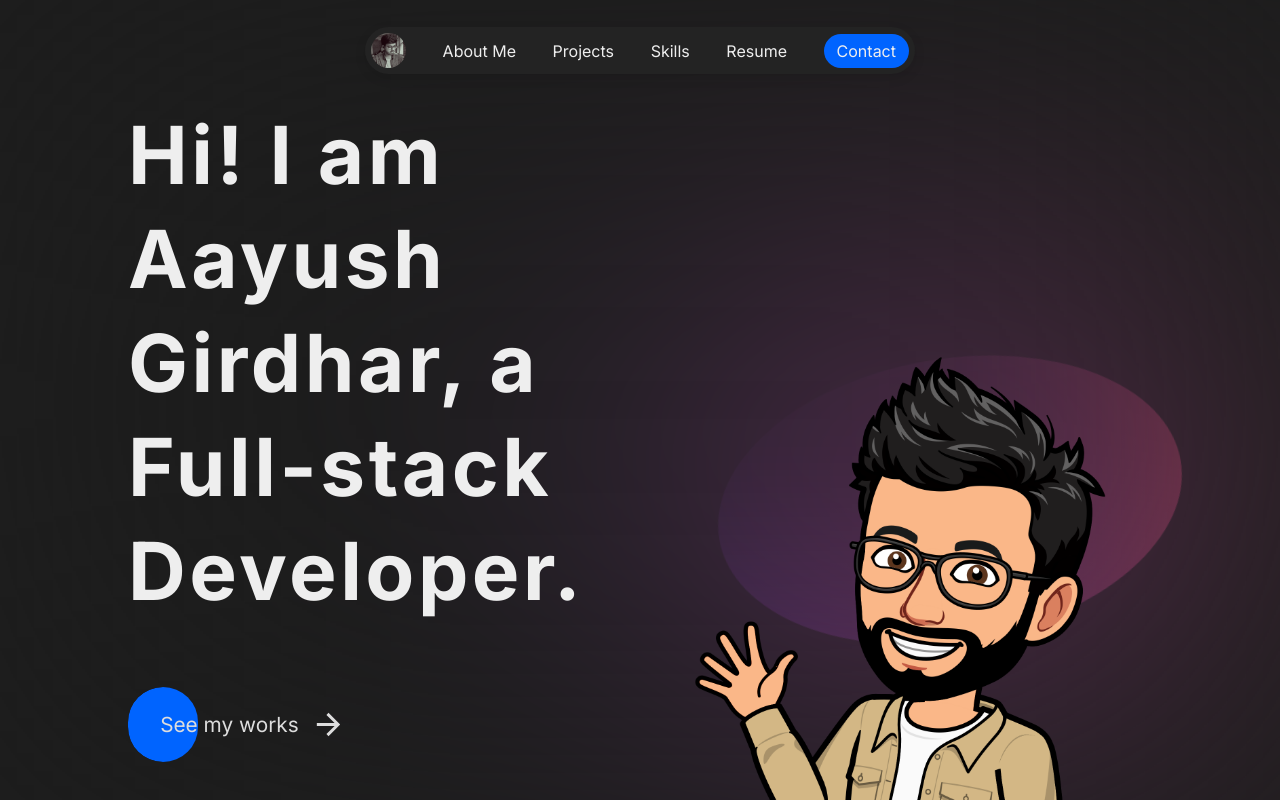
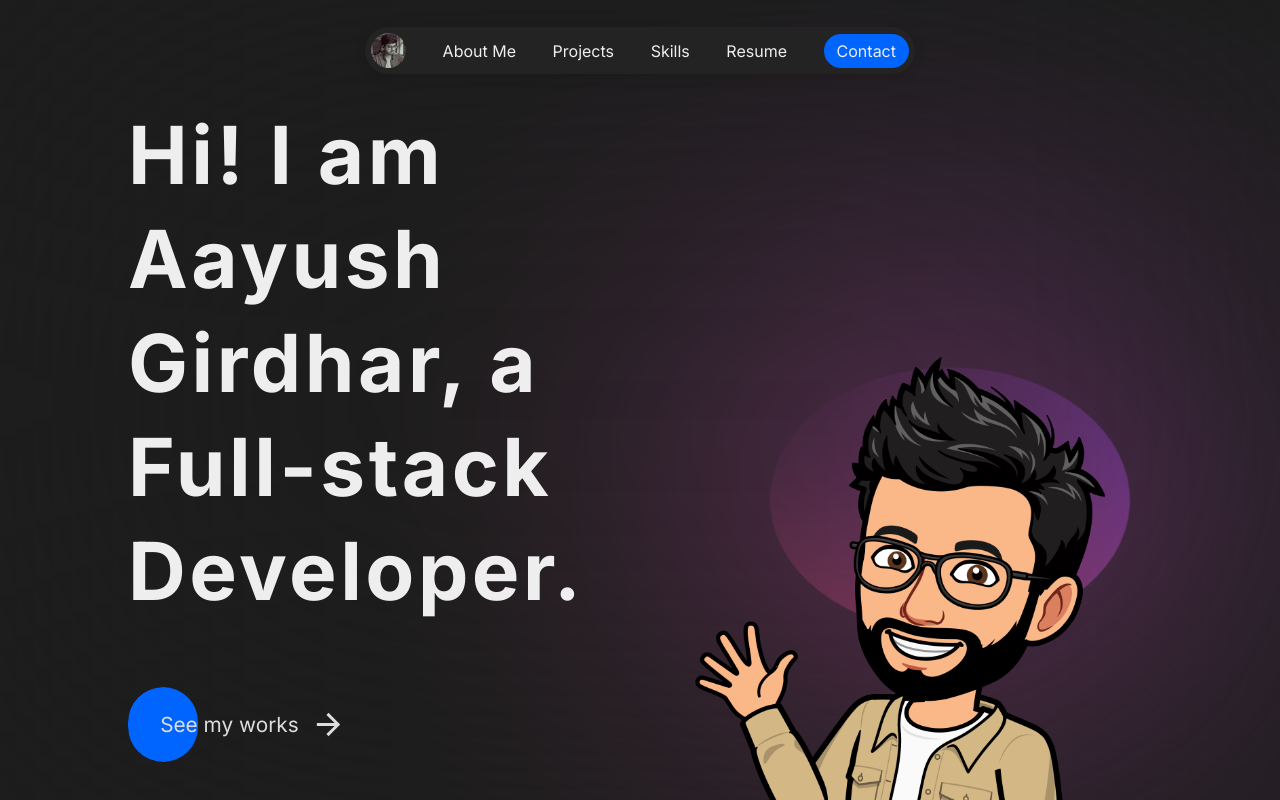
Before and after one commit to aayushgirdhar/portfolio, a React (Vite) app: page / in a window 1280 px wide. Shown: the top 800 px of the page. Built offline with nearby package versions, Linux system fonts and the light colour scheme.

Commit message:
improved animation

```diff
--- a/src/components/Blob/Blob.css
+++ b/src/components/Blob/Blob.css
@@ -5,33 +5,4 @@
   background: linear-gradient(to right, #ff5588, #ab4bff);
   position: fixed;
   border-radius: 50%;
-  animation: rotate 20s infinite;
-  opacity: 0.6;
 }
-
-
-@keyframes rotate {
-  from {
-    rotate: 0deg;
-  }
-
-  0% {
-    scale: 1 2;
-  }
-
-  25% {
-    scale: 2 1;
-  }
-  50% {
-    scale: 1 2;
-  }
-  75% {
-    scale: 2 1;
-  }
-  100% {
-    scale: 1 2;
-  }
-  to {
-    rotate: 360deg;
-  }
-}
--- a/src/components/Blob/Blob.jsx
+++ b/src/components/Blob/Blob.jsx
@@ -1,4 +1,5 @@
 import React, { useState, useEffect } from "react";
+import { motion } from "framer-motion";
 import "./Blob.css";
 
 const Blob = () => {
@@ -9,22 +10,58 @@ const Blob = () => {
       const { clientX, clientY } = event;
       setPosition({ x: clientX, y: clientY });
     };
-
     document.addEventListener("mousemove", handleMouseMove);
 
+    const blob = document.getElementById("blob");
+    blob.animate;
     return () => {
       document.removeEventListener("mousemove", handleMouseMove);
     };
   }, []);
 
   return (
-      <div
-        id="blob"
-        style={{
-          left: `${position.x - 125}px`,
-          top: `${position.y - 125}px`,
-        }}
-      ></div>
+    <motion.div
+      id="blob"
+      animate={{
+        top: `${position.y - 125}px`,
+        left: `${position.x - 125}px`,
+        rotate: [0, 360, 0],
+        scaleX: [1, 1.5, 1],
+        scaleY: [1.5, 1, 1.5],
+      }}
+      transition={{
+        left: {
+          duration: 0.2,
+          ease: "linear",
+          repeat: 0,
+          stiffness: 20,
+        },
+        top: {
+          duration: 0.2,
+          ease: "linear",
+          repeat: 0,
+          stiffness: 20,
+        },
+        rotate: {
+          duration: 10,
+          repeat: Infinity,
+          ease: "linear",
+          stiffness: 20,
+        },
+        scaleX: {
+          duration: 10,
+          repeat: Infinity,
+          ease: "linear",
+          stiffness: 20,
+        },
+        scaleY: {
+          duration: 10,
+          repeat: Infinity,
+          ease: "linear",
+          stiffness: 20,
+        },
+      }}
+    ></motion.div>
   );
 };
 
```
